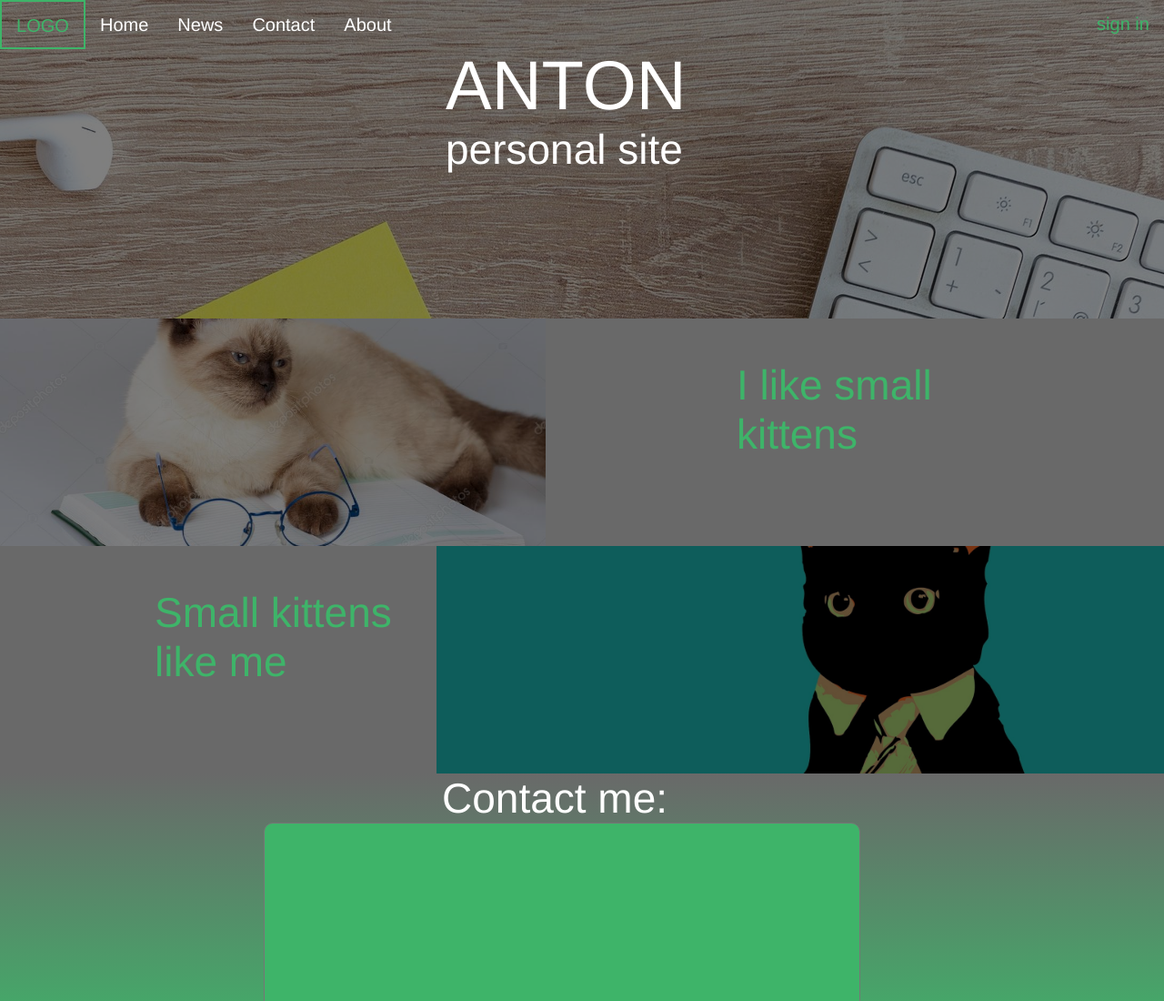
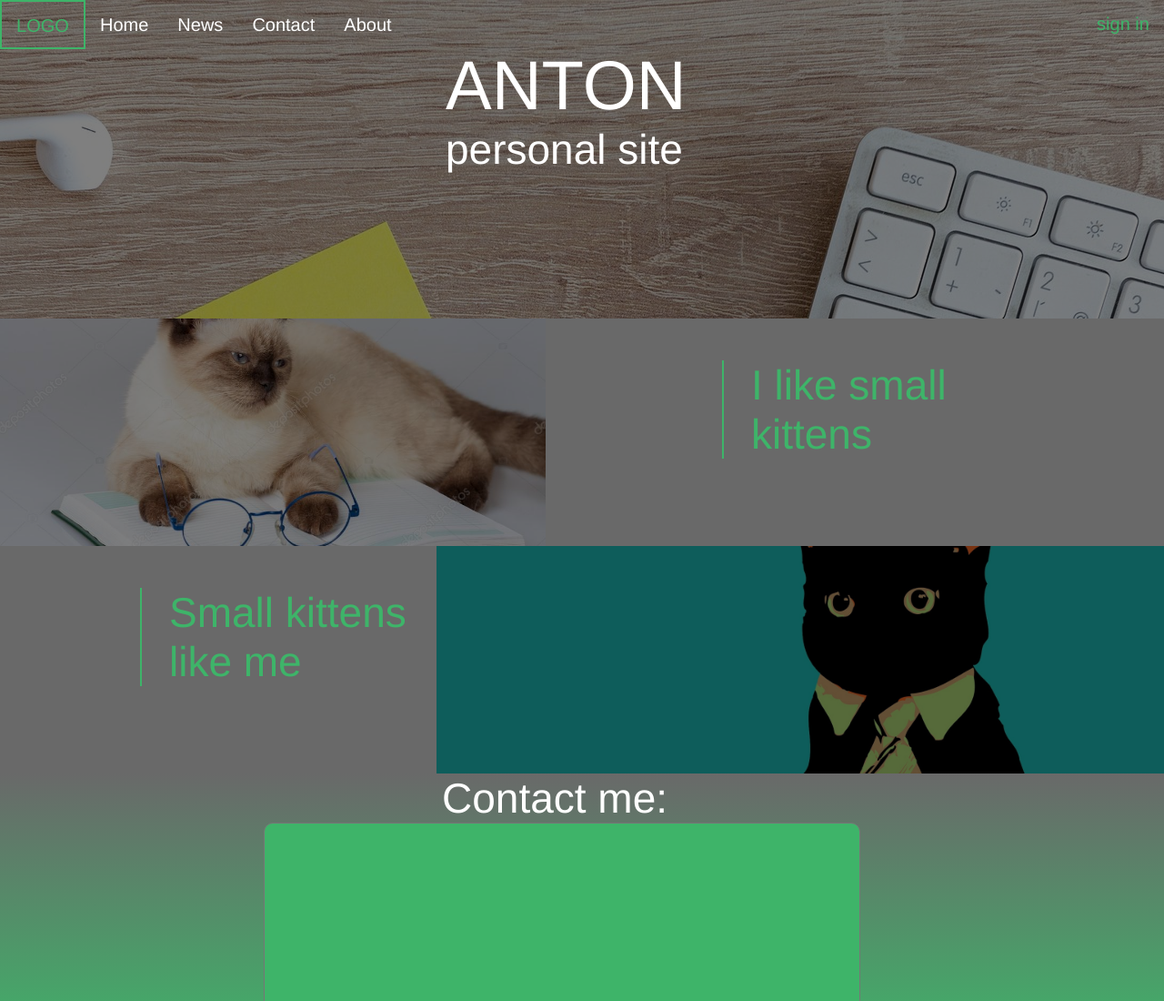
Before and after one commit to Variat748/firstLanding, a plain HTML site: page index.html in a window 1280 px wide. Shown: the top 1100 px of the page at 91% size. Drawn offline with Linux system fonts and the light colour scheme.

Commit message:
Added some new secret styles

```diff
--- a/index.html
+++ b/index.html
@@ -44,13 +44,17 @@
         <!-- <img src="img/cat.png" alt="cat" height="150"> -->
        </div>
        <div class="block-text-info-left">
+        <blockquote>
          <span class="text-left">I like small kittens</span>
+         </blockquote>
        </div>
      </div>
 
      <div class="info-right">
        <div class="block-text-info-right">
+         <blockquote>
          <span class="text-right">Small kittens like me</span>
+          </blockquote>
        </div>
        <div class="img img2">
          <!-- <img src="img/cat2.png" alt="cat2" height="100"> -->
--- a/main.css
+++ b/main.css
@@ -128,6 +128,8 @@ background: linear-gradient( rgba(0, 0, 0, 0.5), rgba(0, 0, 0, 0.5) ), url("img/
 	font-size: 46px;
 	    display: table;
     margin: 46px auto;
+    padding-left: 30px;
+    border-left: 2px solid;
 }
 
 
@@ -150,6 +152,8 @@ background: linear-gradient( rgba(0, 0, 0, 0.5), rgba(0, 0, 0, 0.5) ), url("img/
 	font-size: 46px;
 	    display: table;
     margin: 46px auto;
+    padding-left: 30px;
+    border-left: 2px solid;
 }
 
 .block-text-info-right {
@@ -259,3 +263,25 @@ button {
     color: white;
     border: 2px solid;
 }
+
+
+/*blockquote {
+	position: relative;
+	background-color:  white;
+}
+
+blockquote:before {
+	content: "\201C";
+	font-family: serif;
+	position: absolute;
+	left: 90px;
+    top: -20px;
+	color: white;
+	background: #FB6652;
+	width: 50px;
+	height: 50px;
+	border-radius: 50%;
+	font-size: 50px;
+	line-height: 1.35;
+	text-align: center;
+}*/
```
